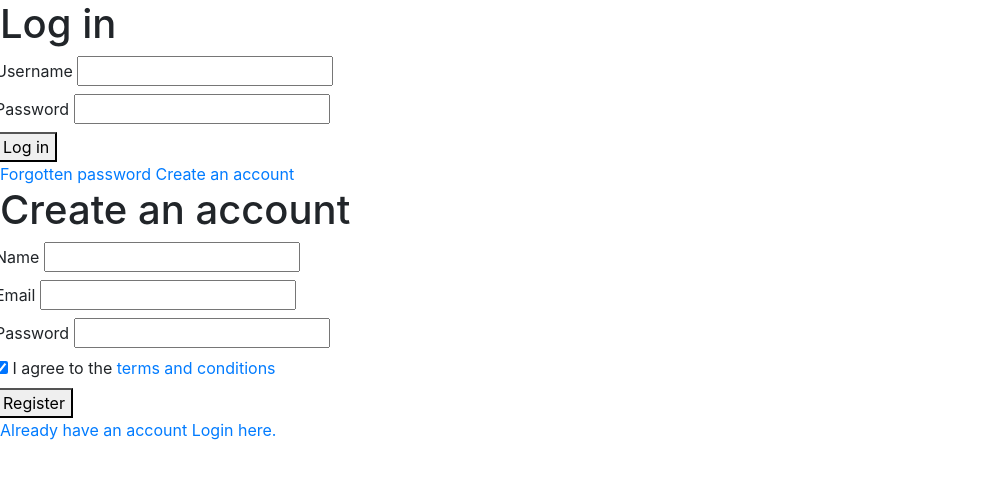
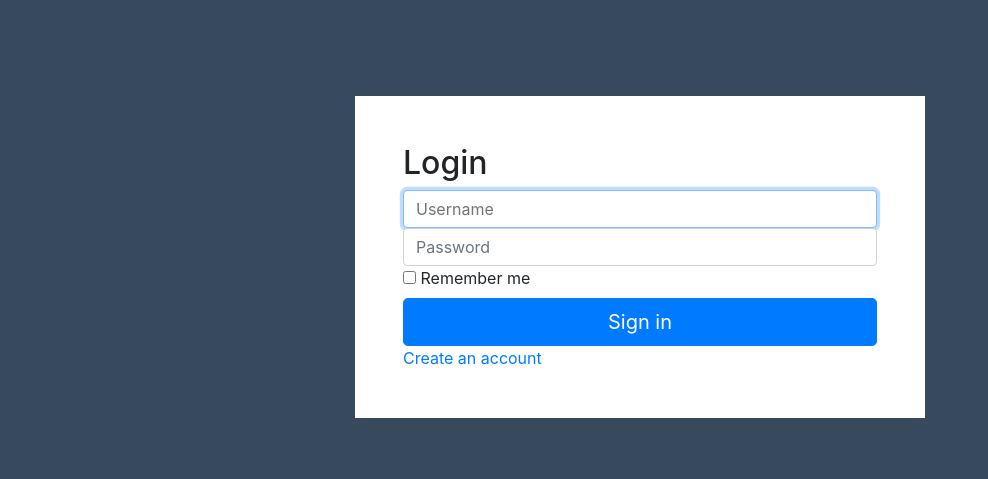
Before and after one commit to TheDemocracyFoundation/epitome-django, a Django app: page /user/login in a window 1280 px wide. Shown: the top 479 px of the page, without its empty margins (0-988 px from the left). Run offline with Django 3.2, Linux system fonts and the light colour scheme; some libraries are stand-ins or nearby versions.

Commit message:
Worked on login page. Still won't render the registration forms properly.

```diff
--- a/Propylaea/templates/Propylaea/login.html
+++ b/Propylaea/templates/Propylaea/login.html
@@ -1,148 +1,71 @@
-<!DOCTYPE html>
-
-{% load staticfiles %}
-
+<!DOCTYPE html> {% load staticfiles %}
 <html>
 
 <head>
+	<!-- Meta Data -->
 	<meta charset="utf-8">
 	<meta http-equiv="X-UA-Compatible" content="IE=edge,chrome=1">
-    <title></title>
-
-    <link rel="stylesheet" type="text/css" href="{% static "vendors/bootstrap/bootstrap.min.css" %}">
-    <link rel="stylesheet" href="{% static "vendors/font-awesome/font-awesome.min.css" %}">
-    <!-- Fonts -->
-    <link href='https://fonts.googleapis.com/css?family=Advent+Pro|Open+Sans+Condensed:300&subset=greek,latin' rel='stylesheet' type='text/css'>
-    <!-- Fixed Top Navigation Bar -->
-    <link rel="stylesheet" type="text/css" href="{% static "resources/css/style.css" %}">
-
-    <link rel="stylesheet" type="text/css" href="{% static "vendors/login-register/css/login.css" %}">
-    <link rel="stylesheet" type="text/css" href="{% static "vendors/login-register/css/register.css" %}">
-    <!-- JS Files. For custom js files use ONE for EACH element during Development stage. ONE for ALL elements during production stage -->
-    <script src="{% static "vendors/bootstrap/bootstrap.min.js" %}"></script>
-    <script src="{% static "vendors/jquery/jquery-2.2.2.min.js" %}"></script>
-    <script type="text/javascript" src="{% static "vendors/login-register/js/login-form-selector.js" %}"></script>
 	<meta name="description" content="">
 	<meta name="viewport" content="width=device-width">
+	<title></title>
+	<!-- Stylesheets -->
+	<link rel="stylesheet" href="{% static "vendors/bootstrap/dist/css/bootstrap.min.css"%}">
+	<link rel="stylesheet" href="{% static "resources/css/style.css"%}">
+	<style>.content {display: none;}#login {display: block;}
+	</style>
 </head>
 
-<body>
-    <!-- The page wrapper -->
-    <div id="wrapper">
-
-        <div id="page1" class="content login-backgroung full-height">
-            <form class="form-login" method="post" action="#">
-
-                <div class="form-log-in-with-email">
-
-                    <div class="form-white-background">
-
-                        <div class="form-title-row">
-                            <h1>Log in</h1>
+<body class="bg-main">
+	<div class="container mt-5 pt-5">
+		<div class="row justify-content-center align-self-center">
+		<div class="col col-lg-6 bg-white pt-5 pl-5 pr-5">
+			<div id="login" class="content">
+				<form class="form-signin" method="post">
+					<h2 class="form-signin-heading">Login</h2> {% csrf_token %}
+					<label for="inputEmail" class="sr-only">Username</label>
+					<input type="text" id="username" class="form-control" placeholder="Username" name="username" required autofocus>
+					<label for="inputPassword" class="sr-only">Password</label>
+					<input type="password" id="inputPassword" class="form-control" placeholder="Password" name="password" required>
+					<div class="checkbox">
+						<label>
+							<input type="checkbox" value="remember-me"> Remember me </label>
 					</div>
-                        {% csrf_token %}
-
-                         <div class="form-row">
-                            <label>
-                                <!--<span>Email</span>-->
-                                <span>Username</span>
-                                <!--<input type="email" name="email">-->
-                                <input type="text" name="username">
-                            </label>
-                        </div>
-
-                        <div class="form-row">
-                            <label>
-                                <span>Password</span>
-                                <input type="password" name="password">
-                            </label>
-                        </div>
-
-                        <div class="form-row">
-                            <button type="submit">Log in</button>
-                        </div>
-
-                    </div>
-
-                    <a href="#" class="form-forgotten-password">Forgotten password</a>
-                    <a href="#page2" class="link form-create-an-account" data-page="page2">Create an account</a>
-
-                </div>
-
-            </form>
-        </div>
-
-
-
-
-
-        <div id="page2" class="content login-backgroung full-height">
-            <form class="form-register" method="post" action="/user/signup/">
-
-                <div class="form-register-with-email">
-
-                    <div class="form-white-background">
-
-                        <div class="form-title-row">
-                            <h1>Create an account</h1>
-                        </div>
-                        {% csrf_token %}
-
-                        <div class="form-row">
-                            <label>
-                                <span>Name</span>
-                                <!--<input type="text" name="name">-->
-                                {{ SignUpForm.username }}
-                            </label>
-                        </div>
-
-                        <div class="form-row">
-                            <label>
-                                <span>Email</span>
-                                <!--<input type="email" name="email">-->
-                                {{ SignUpForm.email }}
-                            </label>
-                        </div>
-
-                        <div class="form-row">
-                            <label>
-                                <span>Password</span>
-                                <!--<input type="password" name="password">-->
-                                {{ SignUpForm.password }}
-                            </label>
-                        </div>
-
-                        <div class="form-row">
-                            <label class="form-checkbox">
-                                <input type="checkbox" name="checkbox" checked>
-                                <span>I agree to the <a href="#">terms and conditions</a></span>
-                            </label>
-                        </div>
-
-                        <div class="form-row">
-                            <button type="submit">Register</button>
-                        </div>
-
-                    </div>
-
-                    <a href="#page1" class="link form-log-in-with-existing" data-page="page1">Already have an account Login here.</a>
-                </div>
-
-            </form>
+					<button class="btn btn-lg btn-primary btn-block" type="submit">Sign in</button>
+				</form> <a href="#register" class="link" data-page="register">Create an account</a>
 			</div>
 			</div>
-
+		</div>
+		<div class="row justify-content-center align-self-center">
+		<div class="col col-lg-6 bg-white pb-5 pl-5 pr-5">
+			<div id="register" class="content">
+				<form class="form-register" method="post">
+					<h2 class="form-signin-heading">Register</h2> {% csrf_token %}
+					<label for="inputEmail" class="sr-only">Username</label>
+					<!--<input type="text" id="username" class="form-control" placeholder="Username" name="username" required autofocus>-->{{ SignUpForm.username }}
+					<label for="inputEmail" class="sr-only">Emain</label>
+					<!--<input type="password" id="inputPassword" class="form-control" placeholder="Password" name="password" required>-->{{ SignUpForm.email }}
+					<label for="inputPassword" class="sr-only">Emain</label>
+					<!--<input type="password" id="inputPassword" class="form-control" placeholder="Password" name="password" required>-->{{ SignUpForm.password }}
+					<div class="checkbox">
+						<label>
+							<input type="checkbox" value="remember-me"> Remember me </label>
+					</div>
+					<button class="btn btn-lg btn-primary btn-block" type="submit">Register</button>
+				</form> <a href="#login" class="link" data-page="login">Already have an account Login here.</a> </div>
+			</div>
+		</div>
+	</div>
+	<!-- JavaScript -->
+	<script src="{% static "vendors/jquery/dist/jquery.min.js"%}"></script>
 	<script>
 		var content = $('.content')
 			, links = $('.link');
-
 		links.on('click', function (e) {
 			e.preventDefault();
 			content.hide(); // hide all content blocks
 			$($(this).attr('href')).show(); // show targetted content
 		})
 	</script>
-
 </body>
 
 </html>
--- a/static/resources/css/style.css
+++ b/static/resources/css/style.css
@@ -1,3 +1,7 @@
 .bg-main{
 	background-color: #374A5D;
 }
+
+.bg-white{
+	background-color: azure;
+}
```
Lines whose indentation alone changed are shown as unchanged.
